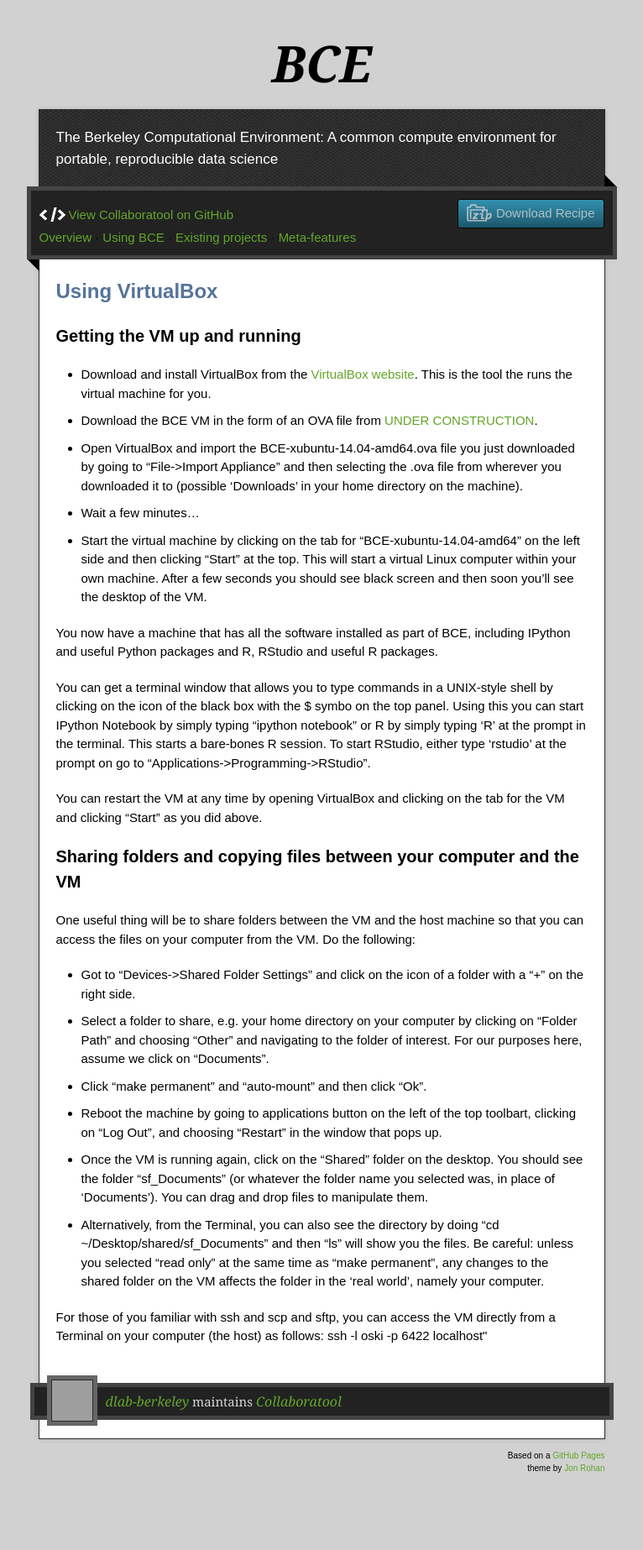
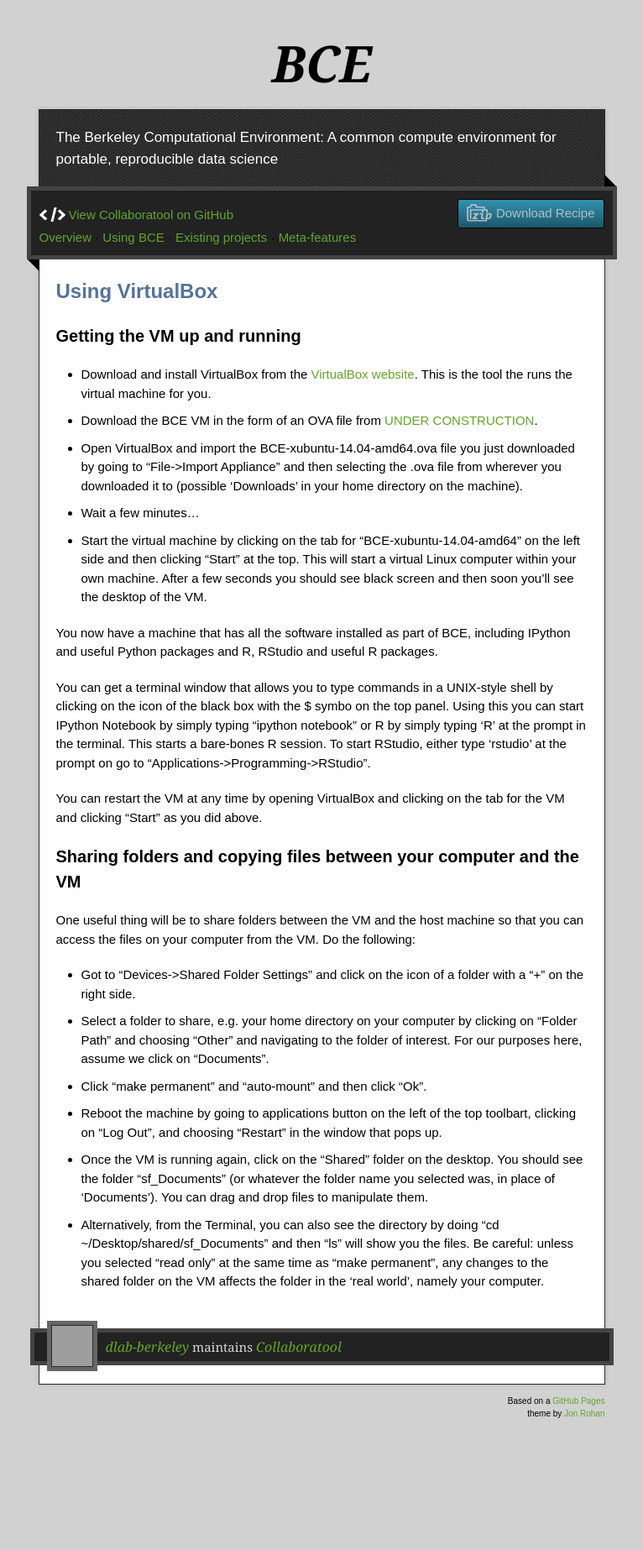
Before and after one commit to willingc/collaboratool, a Jekyll site: the page built from using-virtualbox.md, in a window 1280 px wide. Shown: the whole page at 84% size, without its empty margins (257-1023 px from the left). Built offline with Jekyll 4.4.1, drawn with Linux system fonts in a browser that asks for light colours; nearby versions of some CDN libraries; Markdown is read by kramdown in place of the engine named in the settings; after the commit the page ends 1781 px from its top, so only the background shows below that; grey boxes are pictures that could not be loaded.

Commit message:
updated using-virtual box page

```diff
--- a/using-virtualbox.md
+++ b/using-virtualbox.md
@@ -21,6 +21,7 @@ You can restart the VM at any time by opening VirtualBox and clicking on the tab
 ### Sharing folders and copying files between your computer and the VM
 
 One useful thing will be to share folders between the VM and the host machine so that you can access the files on your computer from the VM. Do the following:
+
   * Got to "Devices->Shared Folder Settings" and click on the icon of a folder with a "+" on the right side.
   * Select a folder to share, e.g. your home directory on your computer by clicking on "Folder Path" and choosing "Other" and navigating to the folder of interest. For our purposes here, assume we click on "Documents".
   * Click "make permanent" and "auto-mount" and then click "Ok".
@@ -28,8 +29,3 @@ One useful thing will be to share folders between the VM and the host machine so
   * Once the VM is running again, click on the "Shared" folder on the desktop. You should see the folder "sf_Documents" (or whatever the folder name you selected was, in place of 'Documents'). You can drag and drop files to manipulate them.
   * Alternatively, from the Terminal, you can also see the directory by doing "cd ~/Desktop/shared/sf_Documents" and then "ls" will show you the files.
 Be careful: unless you selected "read only" at the same time as "make permanent", any changes to the shared folder on the VM affects the folder in the 'real world', namely your computer.
-
-For those of you familiar with ssh and scp and sftp, you can access the VM directly from a Terminal on your computer (the host) as follows:
-<code>
-ssh -l oski -p 6422 localhost"
-</code>
```
